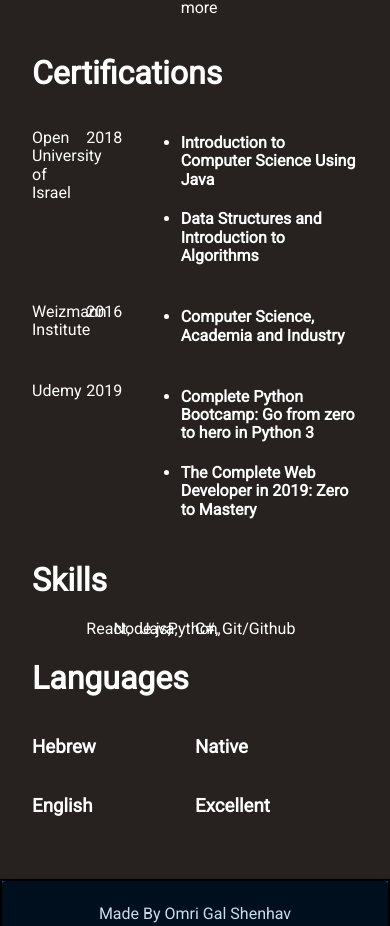
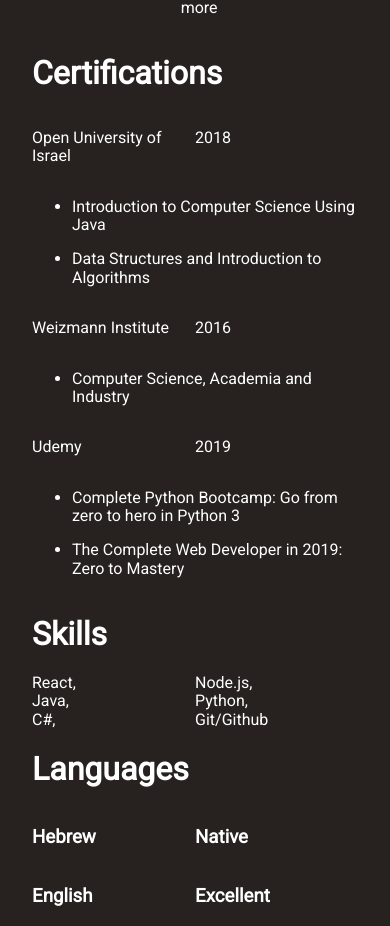
Before and after one commit to OmriGalShen/My-Portfolio, a React (Create React App) app: page /resume in a window 390 px wide. Shown: the part 2325-3251 px from the top of the page. Built offline with nearby package versions, Linux system fonts and the light colour scheme.

Commit message:
fix mobile display

```diff
--- a/src/components/content/resume/description/Certifications.js
+++ b/src/components/content/resume/description/Certifications.js
@@ -6,54 +6,52 @@
     <div>
       <h1>Certifications</h1>
       <Grid container>
-        <Grid item xs={2}>
+        <Grid item md={2} xs={6}>
           <p>Open University of Israel</p>
         </Grid>
-        <Grid item xs={2}>
+        <Grid item md={2} xs={6}>
           <p>2018</p>
         </Grid>
-        <Grid item xs={8}>
+        <Grid item md={8} xs={12}>
           <ul>
             <li>
-              <h4>Introduction to Computer Science Using Java</h4>
+              <p>Introduction to Computer Science Using Java</p>
             </li>
             <li>
-              <h4>Data Structures and Introduction to Algorithms</h4>
+              <p>Data Structures and Introduction to Algorithms</p>
             </li>
           </ul>
         </Grid>
       </Grid>
       <Grid container>
-        <Grid item xs={2}>
+        <Grid item md={2} xs={6}>
           <p>Weizmann Institute </p>
         </Grid>
-        <Grid item xs={2}>
+        <Grid item md={2} xs={6}>
           <p>2016 </p>
         </Grid>
-        <Grid item xs={8}>
+        <Grid item md={8} xs={12}>
           <ul>
             <li>
-              <h4>Computer Science, Academia and Industry</h4>
+              <p>Computer Science, Academia and Industry</p>
             </li>
           </ul>
         </Grid>
       </Grid>
       <Grid container>
-        <Grid item xs={2}>
+        <Grid item md={2} xs={6}>
           <p>Udemy </p>
         </Grid>
-        <Grid item xs={2}>
+        <Grid item md={2} xs={6}>
           <p>2019 </p>
         </Grid>
-        <Grid item xs={8}>
+        <Grid item md={8} xs={12}>
           <ul>
             <li>
-              <h4>
-                Complete Python Bootcamp: Go from zero to hero in Python 3
-              </h4>
+              <p>Complete Python Bootcamp: Go from zero to hero in Python 3</p>
             </li>
             <li>
-              <h4>The Complete Web Developer in 2019: Zero to Mastery</h4>
+              <p>The Complete Web Developer in 2019: Zero to Mastery</p>
             </li>
           </ul>
         </Grid>
--- a/src/components/content/resume/description/Skills.js
+++ b/src/components/content/resume/description/Skills.js
@@ -6,23 +6,23 @@
     <div>
       <h1>Skills</h1>
       <Grid container>
-        <Grid item xs={2}></Grid>
-        <Grid item xs={1}>
+        <Grid item md={2} xs={false}></Grid>
+        <Grid item md={1} xs={6}>
           React,
         </Grid>
-        <Grid item xs={1}>
+        <Grid item md={1} xs={6}>
           Node.js,
         </Grid>
-        <Grid item xs={1}>
+        <Grid item md={1} xs={6}>
           Java,
         </Grid>
-        <Grid item xs={1}>
+        <Grid item md={1} xs={6}>
           Python,
         </Grid>
-        <Grid item xs={1}>
+        <Grid item md={1} xs={6}>
           C#,
         </Grid>
-        <Grid item xs={1}>
+        <Grid item md={1} xs={6}>
           Git/Github
         </Grid>
       </Grid>
```
